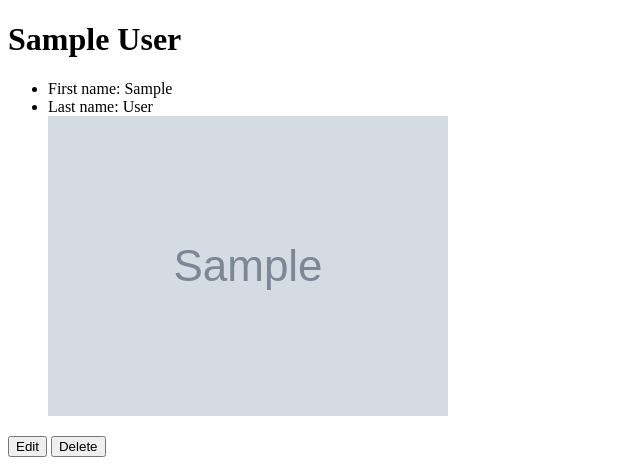
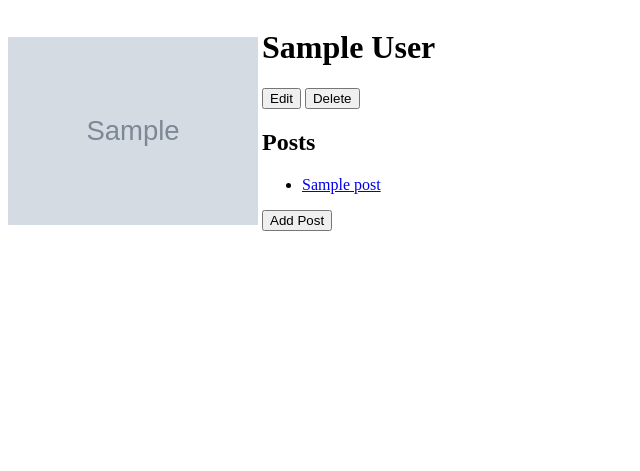
Before and after one commit to Akindejihill/blogly, a Flask app: page /users/1 in a window 1280 px wide. Shown: the top 471 px of the page, without its empty margins (0-640 px from the left). Run offline with Flask 2, Linux system fonts and the light colour scheme; tables that the repository leaves empty hold one stand-in row (values such as "Sample post"); grey boxes marked "Sample" are stand-in pictures.

Commit message:
Completed part II

```diff
--- a/app.py
+++ b/app.py
@@ -4,7 +4,7 @@
 from flask import Flask, request, render_template, redirect, flash, session
 from flask_debugtoolbar import DebugToolbarExtension
 from flask_sqlalchemy import SQLAlchemy
-from models import connect_db, User #, make_db, seed_db
+from models import connect_db, User, Post, make_db, seed_db
 
 app = Flask(__name__)
 
@@ -22,11 +22,12 @@ connect_db(app)
 
 @app.route('/')
 def homepage():
-    return redirect('/users', code=302)
+    posts = Post.query.order_by(Post.created_at.desc()).limit(5).all()
+    return render_template('home.html', posts=posts)
 
 @app.route('/users')
 def list_users():
-    """Shows homepage"""
+    """Shows Users"""
     users = User.query.all()
     return render_template('userlist.html', users=users)
 
@@ -50,7 +51,8 @@ def adduser_form():
 def show_user(user_id):
     """Shows user information"""
     user = User.query.filter_by(id = user_id).first()
-    return render_template('showuser.html', user = user)
+    posts = Post.query.filter_by(author = user_id).all()
+    return render_template('showuser.html', user = user, posts=posts)
 
 @app.route('/users/<int:user_id>/edit')
 def edit_form(user_id):
@@ -61,10 +63,55 @@ def edit_form(user_id):
 
 @app.route('/users/<int:user_id>/edit', methods = ['POST'])
 def edit_user(user_id):
-    User.edituser(user_id, request)
+    User.edit_user(user_id, request)
     return redirect(f'/users/{user_id}')
 
 @app.route('/users/<int:user_id>/delete')
 def delete(user_id):
     User.delete_user(user_id)
     return redirect('/users')
+
+
+@app.route('/posts/<int:post_id>')
+def show_post(post_id):
+    post = Post.query.get(post_id)
+    return render_template('showpost.html', post=post)
+
+
+
+@app.route('/users/<int:user_id>/posts/new')
+def show_post_form(user_id):
+    """displays a form to add a post for this user"""
+
+    usr = User.query.get(user_id)
+    return render_template('new_post.html', user=user_id, firstname=usr.first_name, lastname=usr.last_name)
+
+@app.route('/users/<int:user_id>/posts/new', methods = ['POST'])
+def add_new_post(user_id):
+    """displays a form to add a post for this user"""
+    title = request.form['title']
+    content = request.form['content']
+
+    Post.add(ptitle=title, pcontent=content, pauthor=user_id)
+    return redirect(f'/users/{user_id}')
+
+
+@app.route('/posts/<int:post_id>/edit')
+def show_editpost_form(post_id):
+    """displays a form to edit a post"""
+    post = Post.query.get(post_id)
+    return render_template('edit_post.html', post=post)
+
+@app.route('/posts/<int:post_id>/edit', methods = ['POST'])
+def edit_post(post_id):
+    """update a post in the database"""
+
+    Post.edit_post(post_id=post_id, request=request)
+    return redirect(f'/posts/{post_id}')
+
+@app.route('/posts/<int:post_id>/delete')
+def delete_post(post_id):
+    post = Post.query.get(post_id)
+    uid = post.user.id
+    Post.delete_post(post_id)
+    return redirect(f'/users/{uid}')
--- a/templates/showuser.html
+++ b/templates/showuser.html
@@ -4,12 +4,19 @@
 
 {% block content %}
 
-    <h1>{{user.first_name}} {{user.last_name}}</h1>
-    <ul>
-        <li>First name: {{user.first_name}}</li>
-        <li>Last name: {{user.last_name}}</li>
-        <img alt="profile picture for {{user.first_name}} {{user.last_name}}" src="{{user.image_url}}">
-    </ul>
-    <a href="/users/{{user.id}}/edit"><button type="button">Edit</button></a> <a href="/users/{{user.id}}/delete"><button type="button">Delete</button></a>
+    <img alt="profile picture for {{user.first_name}} {{user.last_name}}" src="{{user.image_url}}" style="max-width: 250px; text-align: right">
+    <div style="display: inline-block">
+        <h1>{{user.first_name}} {{user.last_name}}</h1>
+
+        <a href="/users/{{user.id}}/edit"><button type="button">Edit</button></a> <a href="/users/{{user.id}}/delete"><button type="button">Delete</button></a>
+
+        <h2>Posts</h2>
+        <ul>
+            {% for post in posts %}
+            <li><a href="/posts/{{post.id}}">{{post.title}}</a></li>
+            {% endfor %}
+        </ul>
+        <a href="/users/{{user.id}}/posts/new"><button type="button">Add Post</button>
+    </div>
 
 {% endblock %}
```
Also changed, not shown: models.py (+56 -2 lines), requirements.txt (added, +13 -0 lines), templates/edit_post.html (added, +19 -0 lines), templates/home.html (added, +17 -0 lines), templates/new_post.html (added, +19 -0 lines), templates/showpost.html (added, +18 -0 lines).
